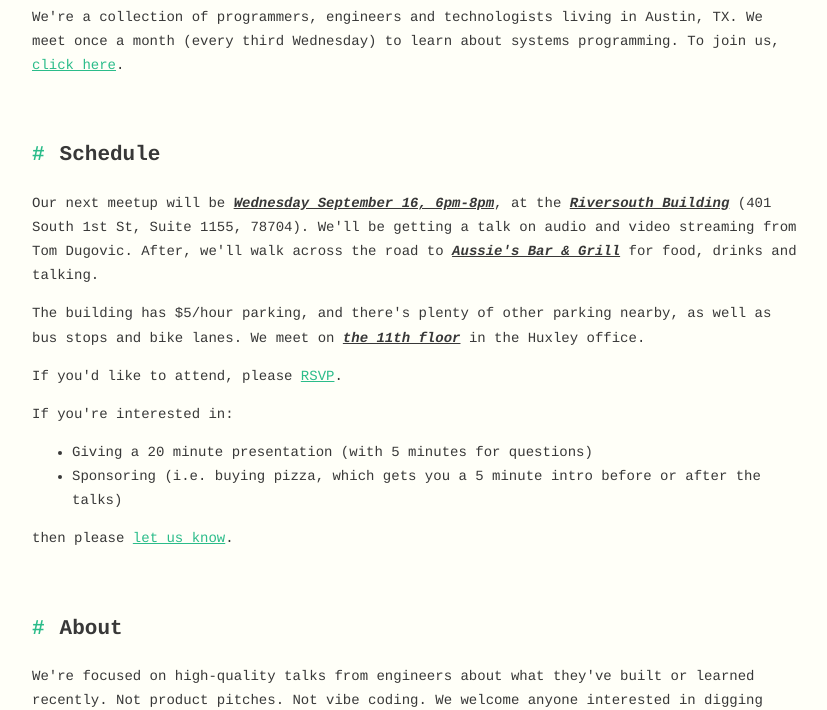
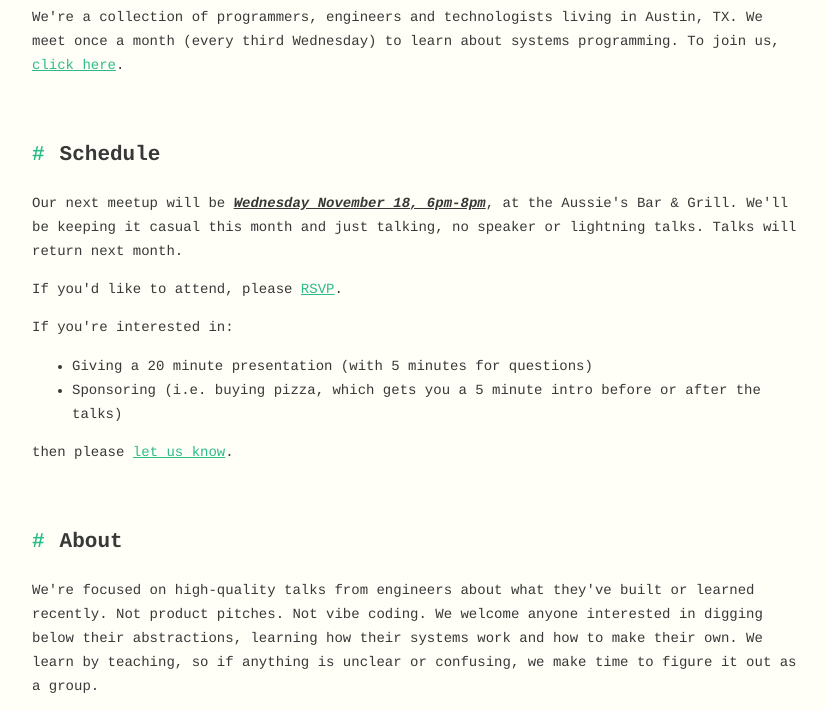
Before and after one commit to adamchalmers/austin-systems-programming, a plain HTML site: page index.html in a window 1280 px wide. Shown: the part 80-790 px from the top of the page, without its empty margins (224-1051 px from the left). Drawn offline with Linux system fonts and the light colour scheme.

Commit message:
Update website

```diff
--- a/index.html
+++ b/index.html
@@ -33,11 +33,9 @@
         </p>
         <h2><span class="ping">#</span>Schedule</h2>
         <p>
-            Our next meetup will be <em>Wednesday September 16, 6pm-8pm</em>, at the
-            <em>Riversouth Building</em> (401 South 1st St, Suite 1155, 78704). We'll be getting a talk on audio and video streaming from Tom Dugovic. After, we'll walk across the road to <em>Aussie's Bar & Grill</em> for food, drinks and talking.
+            Our next meetup will be <em>Wednesday November 18, 6pm-8pm</em>, at the
+            Aussie's Bar & Grill. We'll be keeping it casual this month and just talking, no speaker or lightning talks. Talks will return next month.
         </p>
-        <p>The building has $5/hour parking, and there's plenty of other parking nearby, as well as bus stops and bike lanes. We meet on <em>the 11th floor</em> in the Huxley office.
-            </p>
         <p>
             If you'd like to attend, please
             <a
```
